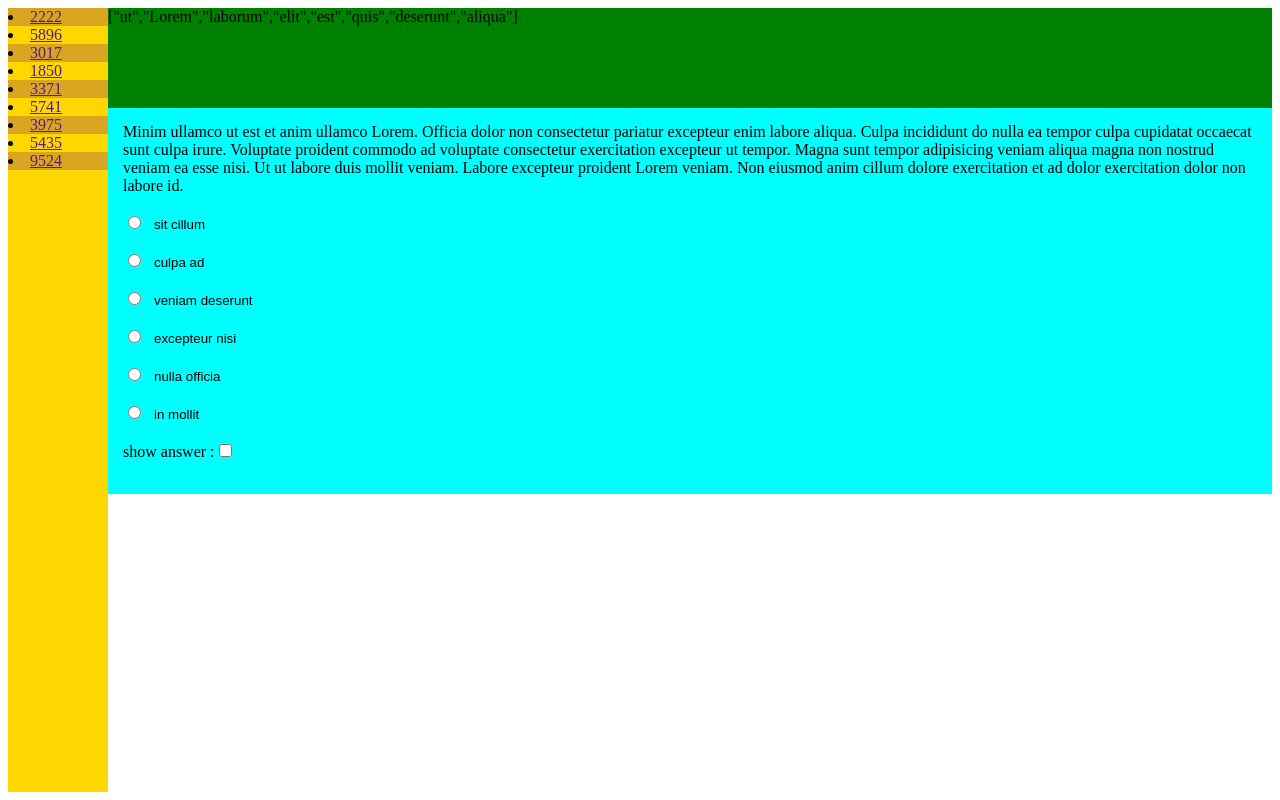
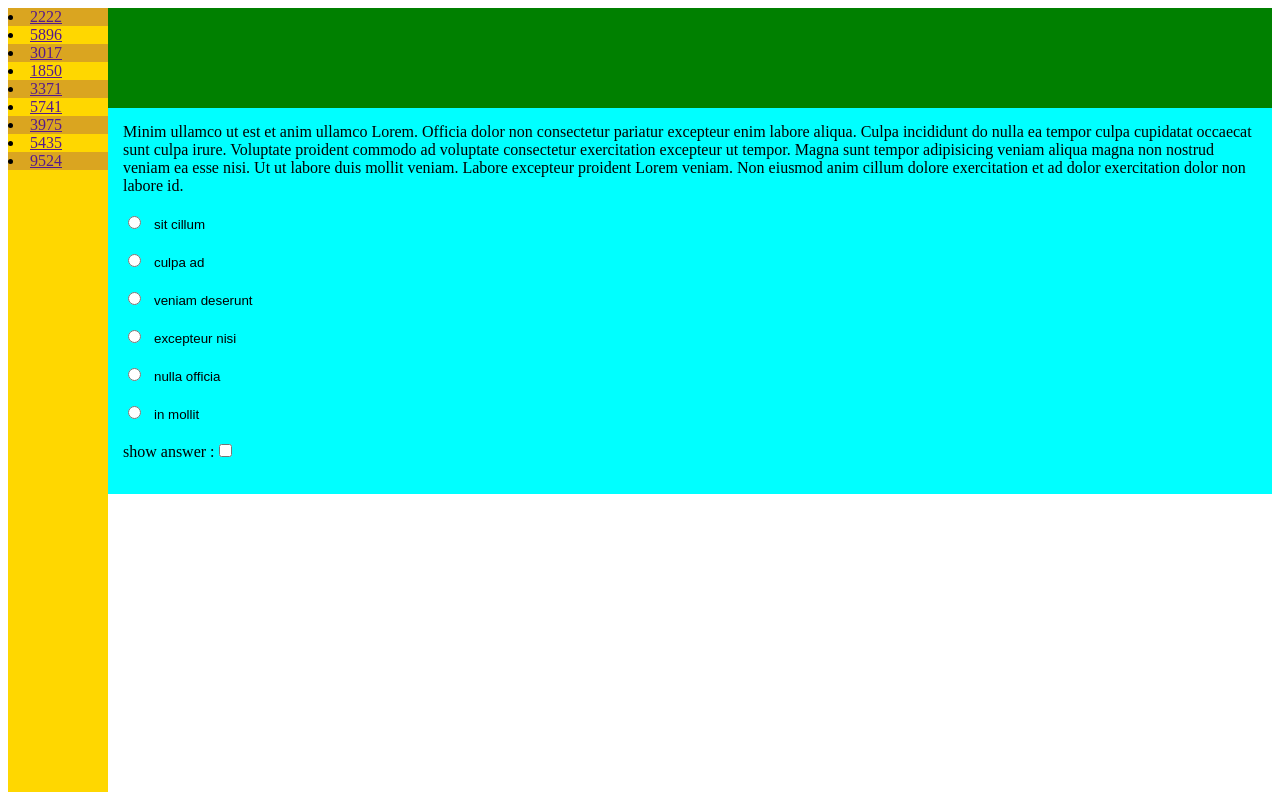
Before and after one commit to rigelhope/testprep, a browser extension: page index.html at #!/test in a window 1280 px wide. Drawn offline with nearby package versions, Linux system fonts and the light colour scheme; some packages are replaced by stand-ins of ours.

Commit message:
removed unnecessary information (subject list) from view.

```diff
--- a/test.html
+++ b/test.html
@@ -4,7 +4,6 @@
         </li>
     </div>
     <div class="navbar">
-        {{allSubjects}}
     </div>
     <div class="question-content">
         <!-- for testing
```
